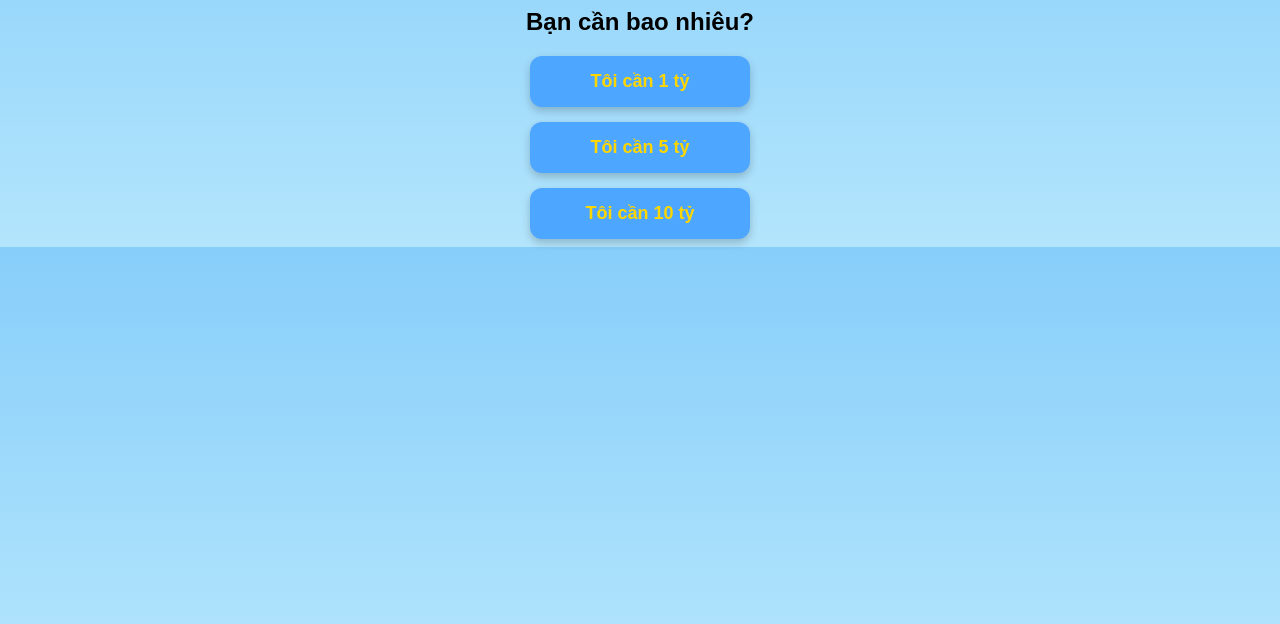
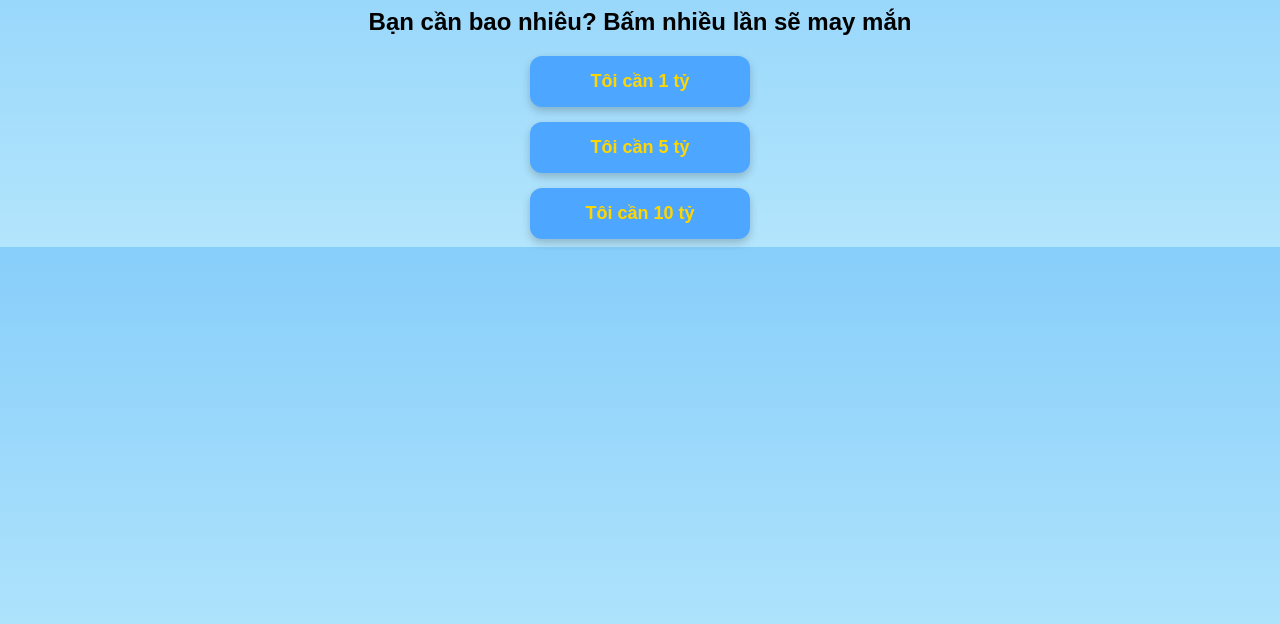
Before and after one commit to Dongemcas/Minigame-COBONG, a plain HTML site: page index.html in a window 1280 px wide. Shown: the part 176-800 px from the top of the page. Drawn offline with Linux system fonts and the light colour scheme.

Commit message:
Update index.html

```diff
--- a/index.html
+++ b/index.html
@@ -81,7 +81,7 @@
   <img src="logo.png" alt="Logo" class="logo">
   <div class="header">YẾN SÀO CÔ BÔNG - CHÚC BẠN LUÔN MAY MẮN</div>
 
-  <h2>Bạn cần bao nhiêu?</h2>
+  <h2>Bạn cần bao nhiêu? Bấm nhiều lần sẽ may mắn </h2>
   <div class="button-container">
     <button class="option-btn" onclick="makeItRain(1)">Tôi cần 1 tỷ</button>
     <button class="option-btn" onclick="makeItRain(5)">Tôi cần 5 tỷ</button>
```
